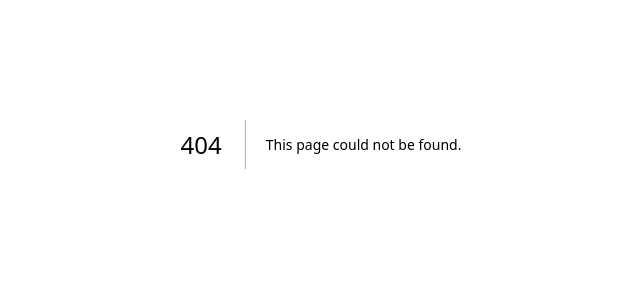
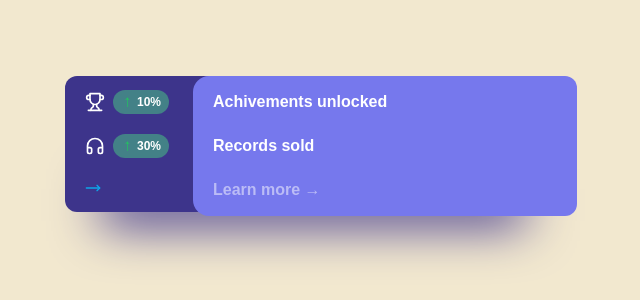
Before and after one commit to StudySandbox/Examples, a Next.js app: page /sliding-card in a window 1280 px wide. Before the commit this address had no page. Shown: the part 256-556 px from the top of the page, without its empty margins (319-959 px from the left). Built offline with nearby package versions, Linux system fonts and the light colour scheme.

Commit message:
add Sliding Card

```diff
--- /dev/null
+++ b/app/sliding-card/page.tsx
@@ -0,0 +1,60 @@
+import { HeadphonesIcon, MoveRightIcon, TrophyIcon } from "lucide-react";
+
+const SlidingCardPage = () => {
+  return (
+    /* <!-- component --> */
+    <div className="relative flex min-h-screen flex-col items-center justify-center overflow-hidden bg-[#f2e8cf]">
+      <div className="relative mx-auto">
+        <div className="group relative flex cursor-pointer after:shadow-lg after:shadow-black">
+          {/* <!-- hidden slide --> */}
+          <div className="relative -left-16 top-0 z-10 w-96 rounded-xl bg-[#3d348b] px-5 py-3 text-base font-semibold leading-7 transition-all duration-700 group-hover:-left-14">
+            <div className="flex flex-col gap-4">
+              {/* <!-- item 1 --> */}
+              <div className="flex items-center gap-2">
+                <TrophyIcon className="size-5 text-white" />
+                <div className="flex items-center gap-1 rounded-full bg-green-400/45 py-0.5 pl-1 pr-2">
+                  <p className="-rotate-90 leading-tight text-green-500">
+                    &rarr;
+                  </p>
+                  <p className="text-xs leading-tight text-white">10%</p>
+                </div>
+                <p className="text-white opacity-0 delay-200 duration-700 ease-in-out group-hover:opacity-100">
+                  1,300 Goals
+                </p>
+              </div>
+              {/* <!-- item 2 --> */}
+              <div className="flex items-center gap-2">
+                <HeadphonesIcon className="size-5 text-white" />
+                <div className="flex items-center gap-1 rounded-full bg-green-400/45 py-0.5 pl-1 pr-2">
+                  <p className="-rotate-90 leading-tight text-green-500">
+                    &rarr;
+                  </p>
+                  <p className="text-xs leading-tight text-white">30%</p>
+                </div>
+                <p className="text-white opacity-0 delay-200 duration-700 ease-in-out group-hover:opacity-100">
+                  30 Records
+                </p>
+              </div>
+              <p className="py-1 text-sky-500 hover:text-sky-600">
+                <MoveRightIcon className="size-4" />
+              </p>
+            </div>
+          </div>
+          {/* <!-- main --> */}
+          <div className="absolute -right-16 top-0 z-20 flex w-96 flex-col gap-4 self-end rounded-xl rounded-l-2xl border-none bg-[#7678ed] px-5 py-3 text-base font-semibold leading-7 transition-all duration-700 group-hover:-right-14 group-hover:w-64 group-hover:rounded-l-lg">
+            <p className="text-[#fff]">Achivements unlocked</p>
+            <p className="text-[#fff]">Records sold</p>
+            <p>
+              <a href="https://tailwindcss.com/docs" className="text-white/50">
+                Learn more &rarr;
+              </a>
+            </p>
+          </div>
+          <div className="absolute -left-10 bottom-0 h-16 w-[28rem] bg-[#3d348b] shadow-2xl shadow-[#3d348b]"></div>
+        </div>
+      </div>
+    </div>
+  );
+};
+
+export default SlidingCardPage;
```
